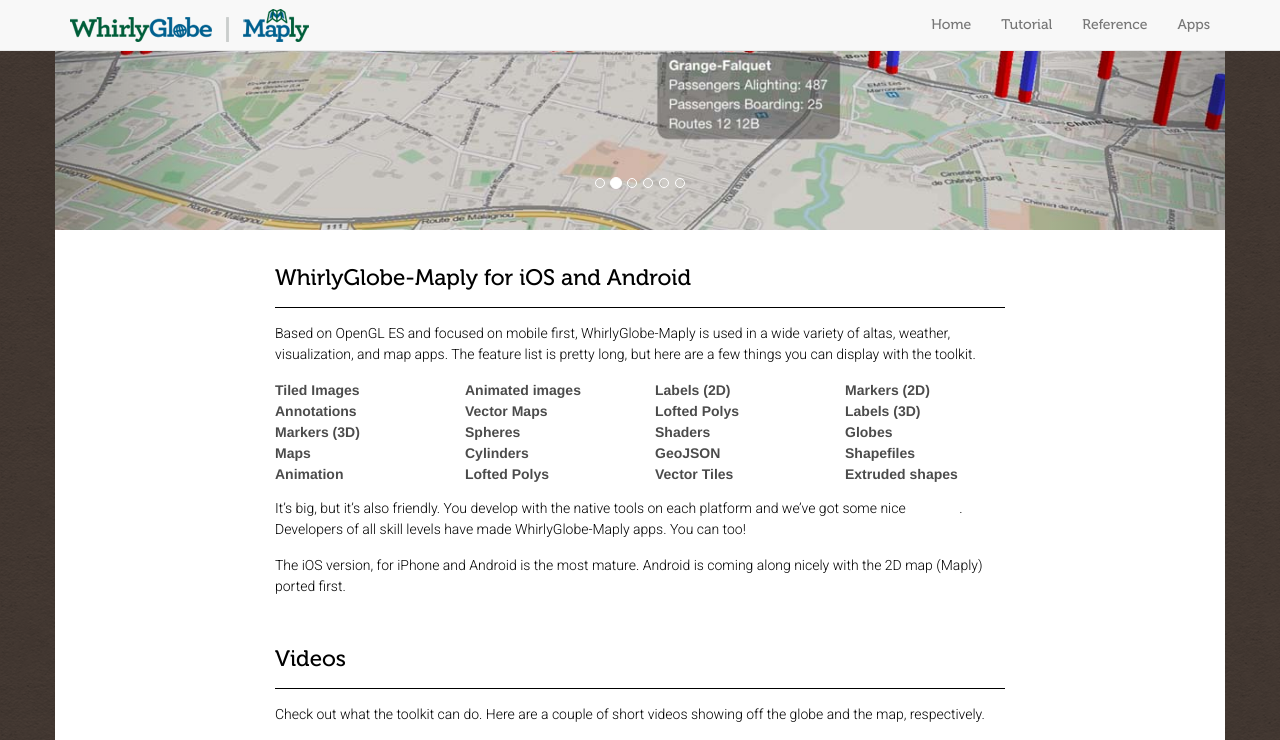
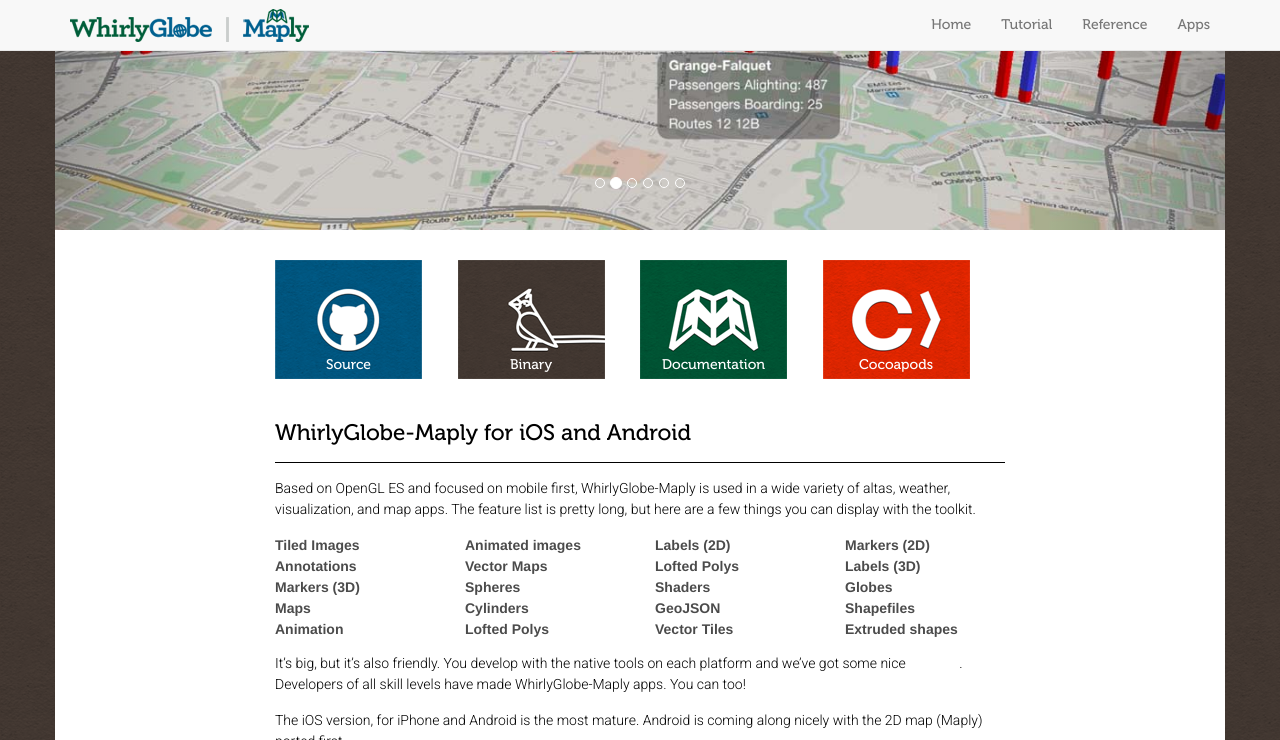
Before and after one commit to muruganandham/WhirlyGlobe-Maply-Site, a Jekyll site: the page built from index.md, in a window 1280 px wide and 1400 px high, scrolled down 348 px. Shown: the top 740 px of the window. Built offline with Jekyll 4.4.1, drawn with Linux system fonts in a browser that asks for light colours; nearby versions of some CDN libraries; some web fonts are replaced; some of the changed text lies outside the part shown; grey boxes are pictures that could not be loaded.

Commit message:
homepage big buttons and bullet images for docs and resources

```diff
--- /dev/null
+++ b/_includes/big_buttons.html
@@ -0,0 +1,16 @@
+<div class="row">
+  <div class="col-sm-12">
+    <div class="col-sm-3 big-button">
+      <a class="bb-source" href="https://github.com/mousebird/WhirlyGlobe/">Source</a>
+    </div>
+    <div class="col-sm-3 big-button">
+      <a class="bb-binary" href="https://s3-us-west-1.amazonaws.com/whirlyglobemaplydistribution/WhirlyGlobe_Maply_Distribution_2_3.zip">Binary</a>
+    </div>
+    <div class="col-sm-3 big-button">
+      <a class="bb-documentation" href="{{ site.baseurl }}/reference/reference.html">Documentation</a>
+    </div>
+    <div class="col-sm-3 big-button">
+      <a class="bb-cocoapods" href="{{ site.baseurl }}/tutorial/building_from_cocoapod.html">Cocoapods</a>
+    </div>
+  </div>
+</div>
--- a/_layouts/home.html
+++ b/_layouts/home.html
@@ -9,8 +9,8 @@
     {% include carousel.html %}
     <div class="col-sm-12 homepage">
       <div class="col-sm-8 col-sm-offset-2 homepage">
-
-      {{ content }}
+        {% include big_buttons.html %}
+        {{ content }}
 
       </div>
     </div>
--- a/css/main.scss
+++ b/css/main.scss
@@ -84,6 +84,36 @@ body {
   padding-top:     30px; // Clear out room for the fixed header
 }
 
+// Big Buttons
+.big-button {
+  padding: 30px 4px 0 0;
+}
+a.bb-source, a.bb-binary, a.bb-documentation, a.bb-cocoapods {
+  display: inline-block;
+  width: 147px;
+  height: 119px;
+  overflow: hidden;
+  font-family:    Museo-500;
+  font-size: 1em;
+  line-height: 15em;
+  text-align: center;
+}
+a.bb-source {
+  background: url('{{ site.baseurl }}/images/bb-source.png') no-repeat 0 0;
+}
+a.bb-binary {
+  background: url('{{ site.baseurl }}/images/bb-binary.png') no-repeat 0 0;
+}
+a.bb-documentation {
+  background: url('{{ site.baseurl }}/images/bb-documentation.png') no-repeat 0 0;
+}
+a.bb-cocoapods {
+  background: url('{{ site.baseurl }}/images/bb-cocoapods.png') no-repeat 0 0;
+}
+a:hover.bb-source, a:hover.bb-binary, a:hover.bb-documentation, a:hover.bb-cocoapods {
+  background-position: 0 -119px;
+}
+
 // Homepage
 .homepage {
   color:            #000;
@@ -106,6 +136,35 @@ body {
       margin-bottom:  0;
       border-bottom:  none;
     }
+  }
+}
+ul.docs-and-resources {
+  li {
+    list-style: none;
+    padding:    10px 0 10px 12px;
+    position:   relative;
+  }
+  li:before {
+    display:    inline-block;
+    height:     30px;
+    width:      31px;
+    content:    '';
+    background: url('{{ site.baseurl }}/images/homepage-li-sprites.png') no-repeat 0 0;
+    position:   absolute;
+    left:       -34px;
+    top:        5px;
+  }
+  .arrow {
+    background-position: 0 0;
+  }
+  li.doc:before {
+    background-position: 0 -30px;
+  }
+  li.mail::before {
+    background-position: 0 -60px;
+  }
+  li.mousebird:before {
+    background-position: 0 -90px;
   }
 }
 
@@ -158,7 +217,9 @@ body {
     margin-left:   $base-font-size * 2;
     color:         #00557e;
     background:    #dddbdc no-repeat top right;
+    border-radius: 16px;
     h4, p {
+      padding-top: 0.2em;
       margin-left: 0;
     }
   }
--- a/index.md
+++ b/index.md
@@ -108,13 +108,12 @@ Check out what the toolkit can do.  Here are a couple of short videos showing of
 
 ## Documentation and Resources
 
-There's a [getting started]({{ site.baseurl }}/tutorial/getting_started.html) guide. I suggest you get started there.
-
-Reference documentation is also [there]({{ site.baseurl }}/reference/reference.html). Best to use if you're in the middle of development.
-
-Please join the [mailing list](http://eepurl.com/D30CD) for very infrequent announcements.
-
-Check out the [mousebird consulting blog](http://mousebirdconsulting.blogspot.com) for technical discussion.
+<ul class="docs-and-resources">
+  <li class="arrow">There's a <a href="{{ site.baseurl }}/tutorial/getting_started.html">getting started</a> guide. I suggest you get started there.</li>
+  <li class="doc">Reference documentation is also <a href="{{ site.baseurl }}/reference/reference.html">there</a>. Best to use if you're in the middle of development.</li>
+  <li class="mail">Please join the <a href="http://eepurl.com/D30CD">mailing list</a> for very infrequent announcements.</li>
+  <li class="mousebird">Check out the <a href="http://mousebirdconsulting.blogspot.com/">mousebird consulting blog</a> for technical discussion.</li>
+</ul>
 
 ## Background
 
```
Also changed, not shown: tutorial/throwaway.md (added, +6 -0 lines), images/bb-binary.png (added), images/bb-cocoapods.png (added), images/bb-documentation.png (added), images/bb-source.png (added), images/binary.png (added), images/homepage-li-sprites.png (added).
